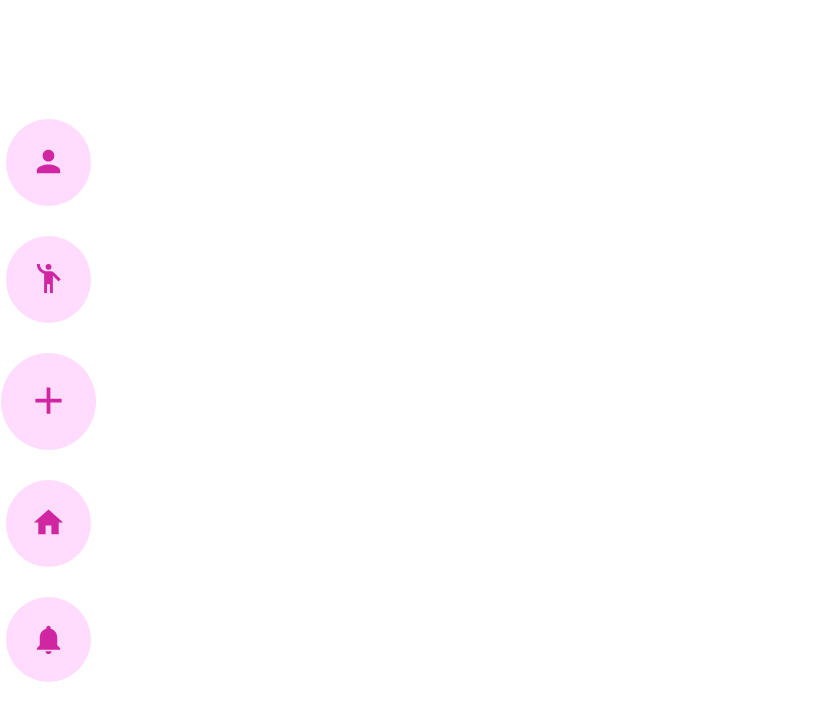
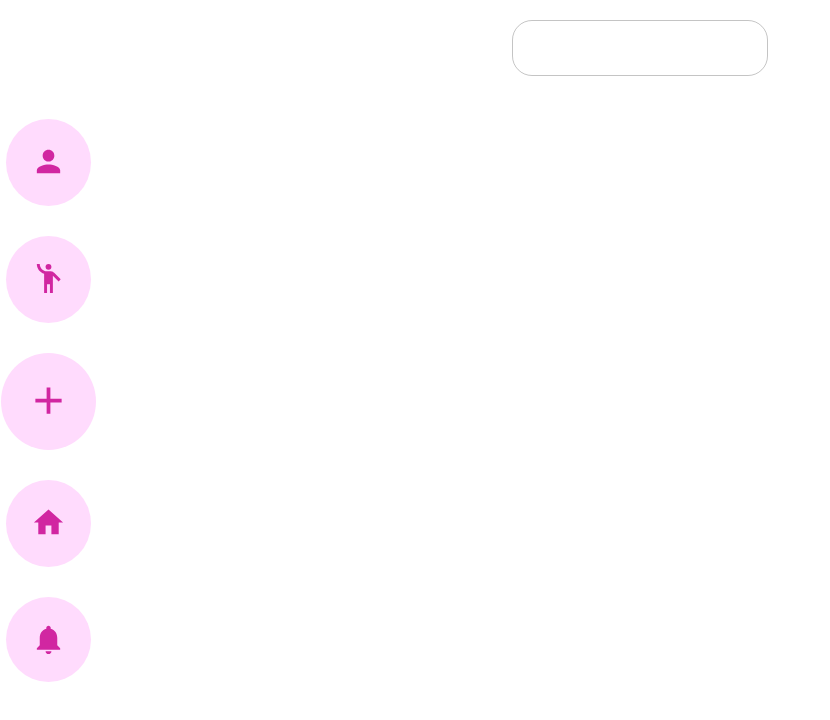
Before and after one commit to DavidSMoyer/SD260-Self-Directed, a React (Create React App) app: page / in a window 1280 px wide. Shown: the top 720 px of the page, without its empty margins (0-830 px from the left). Built offline with nearby package versions, Linux system fonts and the light colour scheme.

Commit message:
Added controlled search component.

```diff
--- a/src/App.css
+++ b/src/App.css
@@ -22,3 +22,26 @@ nav {
   color: #d126a1;
   margin: 15px 0;
 }
+
+.search {
+  position: fixed;
+  left: 50%;
+  top: 20px;
+  transform: translate(-50%, 0%);
+  width: 100%;
+  text-align: center;
+}
+
+.search-field {
+  border-radius: 20%;
+  width: 20%;
+}
+
+.search-field:focus-within,
+.search-field:hover {
+  width: 40%;
+}
+
+.search-field fieldset {
+  border-radius: 20px;
+}
--- a/src/App.js
+++ b/src/App.js
@@ -1,10 +1,23 @@
 import './App.css';
-import {Route, Switch} from 'react-router-dom';
+import {Route, Switch, useHistory} from 'react-router-dom';
 import Navbar from './Navbar.js';
+import {TextField} from '@material-ui/core';
+import {useState} from 'react';
 
 function App() {
+  const [query, setQuery] = useState("");
+  const history = useHistory();
+
+  const search = (e) => {
+    e.preventDefault();
+    history.push(`/search/${query}`);
+  }
+
   return (
     <>
+      <form className="search" onSubmit={search}>
+        <TextField value={query} onChange={(e) => setQuery(e.target.value)} variant="outlined" className="search-field" />
+      </form>
       <div className="layout-grid">
         <Navbar />
         {<Switch>
@@ -15,6 +28,7 @@ function App() {
           <Route exact path="/create"></Route>
           <Route path="/post/:post-id"></Route>
           <Route path="/account/:account-id"></Route>
+          <Route path="/search/:query"></Route>
         </Switch>}
       </div>
     </>
--- a/src/Navbar.js
+++ b/src/Navbar.js
@@ -9,11 +9,12 @@ import {Link} from 'react-router-dom';
 function Navbar() {
   return (
     <nav>
-      <Link to="/" className="link-icon"><PersonIcon style={{"fontSize": 35}} /></Link>
-      <Link to="/" className="link-icon"><EmojiPeopleIcon style={{"fontSize": 35}} /></Link>
-      <Link to="/" className="link-icon"><AddIcon style={{"fontSize": 45}} /></Link>
+      {/* Add user's own id */}
+      <Link to="/account/user-id" className="link-icon"><PersonIcon style={{"fontSize": 35}} /></Link>
+      <Link to="/follow-timeline" className="link-icon"><EmojiPeopleIcon style={{"fontSize": 35}} /></Link>
+      <Link to="/create" className="link-icon"><AddIcon style={{"fontSize": 45}} /></Link>
       <Link to="/" className="link-icon"><HomeIcon style={{"fontSize": 35}} /></Link>
-      <Link to="/" className="link-icon">
+      <Link to="/alerts" className="link-icon">
         <Badge badgeContent={0} color="secondary">
           <NotificationsIcon style={{"fontSize": 35}} />
         </Badge>
--- a/src/index.css
+++ b/src/index.css
@@ -5,6 +5,7 @@ body {
     sans-serif;
   -webkit-font-smoothing: antialiased;
   -moz-osx-font-smoothing: grayscale;
+  height: 100vh;
 }
 
 code {
```
